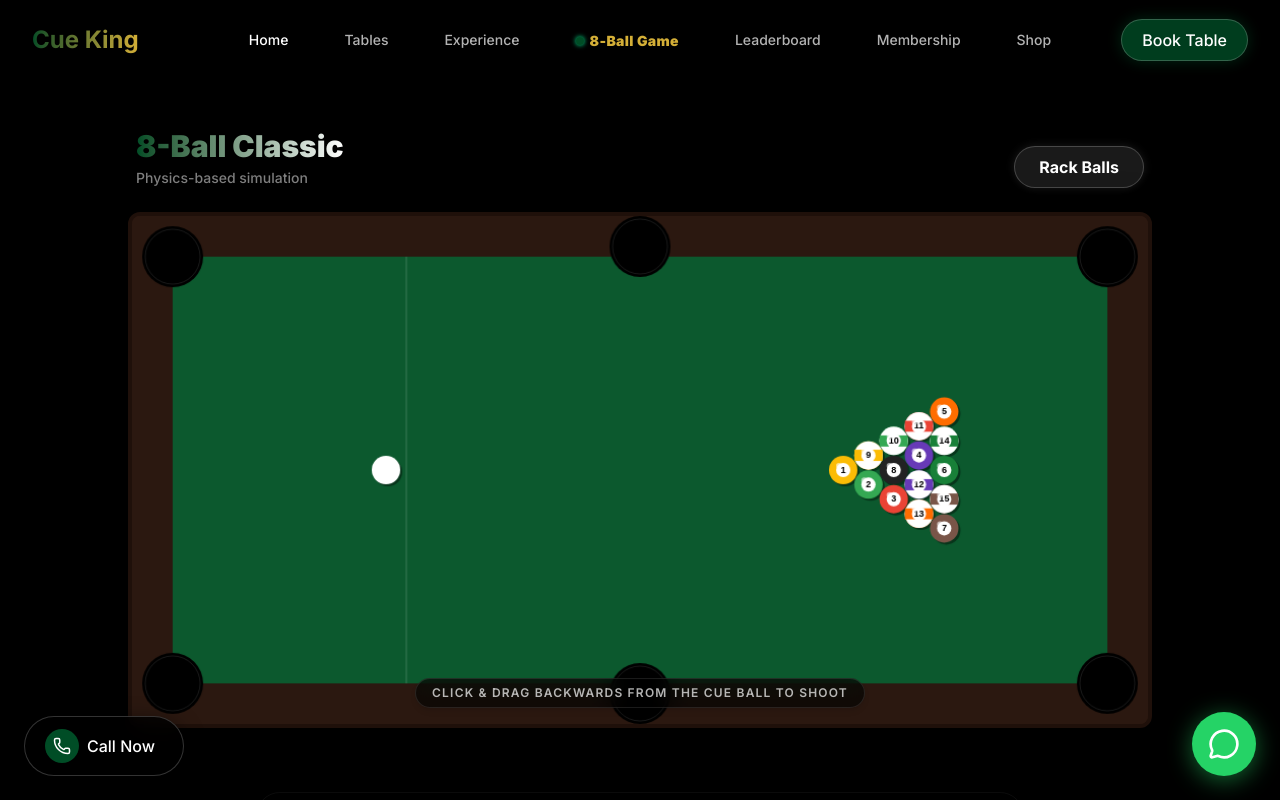
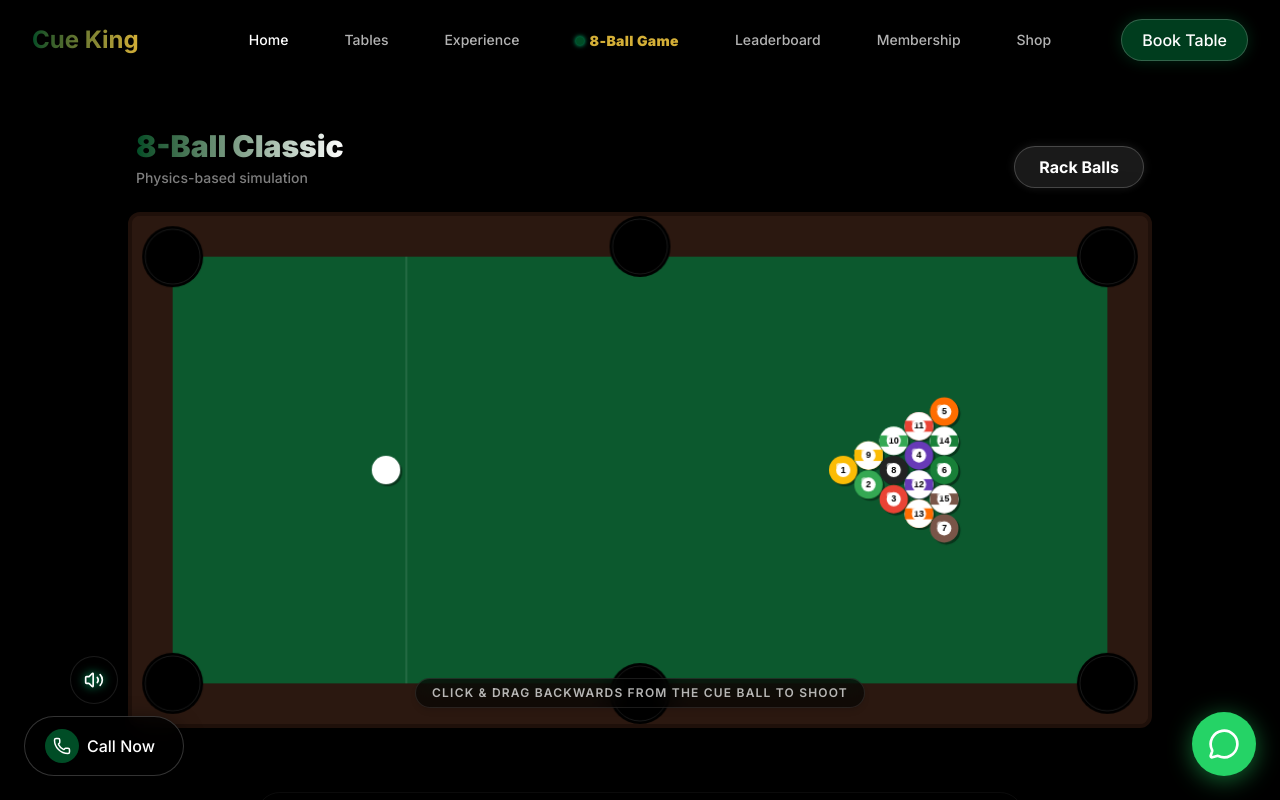
Before and after one commit to Anuragchindaliya/cue-king, a Next.js app: page /play in a window 1280 px wide. Shown: the top 800 px of the page. Built offline with nearby package versions, Linux system fonts and the light colour scheme.

Commit message:
feat: implement global sound management with persistent volume control and integration

```diff
--- a/src/app/layout.tsx
+++ b/src/app/layout.tsx
@@ -4,6 +4,8 @@ import './globals.css';
 import { Navbar } from '@/components/Navbar';
 import { CustomCursor } from '@/components/CustomCursor';
 import { ToastProvider } from '@/components/ToastProvider';
+import { VolumeControl } from '@/components/VolumeControl';
+import { SoundProvider } from '@/components/SoundProvider';
 import { WhatsAppFloat } from '@/components/WhatsAppFloat';
 import { CallToAction } from '@/components/CallToAction';
 
@@ -22,6 +24,7 @@ export default function RootLayout({
   return (
     <html lang="en" className="dark">
       <body className={`${inter.variable} antialiased selection:bg-snookerGreen selection:text-white`}>
+        <SoundProvider>
           <ToastProvider>
             <div className="fixed top-1/4 left-1/4 -translate-x-1/2 -translate-y-1/2 w-96 h-96 bg-snookerGreen rounded-[100%] mix-blend-screen filter blur-[120px] opacity-30 pointer-events-none -z-10"></div>
             <div className="fixed top-3/4 right-1/4 translate-x-1/2 translate-y-1/4 w-80 h-80 bg-goldAccent rounded-[100%] mix-blend-screen filter blur-[120px] opacity-15 pointer-events-none -z-10"></div>
@@ -30,7 +33,9 @@ export default function RootLayout({
             <main>{children}</main>
             <WhatsAppFloat />
             <CallToAction />
+            <VolumeControl />
           </ToastProvider>
+        </SoundProvider>
       </body>
     </html>
   );
--- /dev/null
+++ b/src/components/SoundProvider.tsx
@@ -0,0 +1,37 @@
+'use client';
+import React, { createContext, useContext, useEffect, useState } from 'react';
+
+type SoundContextType = {
+  volume: number;
+  setVolume: (v: number) => void;
+};
+
+const SoundContext = createContext<SoundContextType>({ volume: 0.6, setVolume: () => {} });
+
+export function SoundProvider({ children }: { children: React.ReactNode }) {
+  const [volume, setVolumeState] = useState(0.6);
+
+  useEffect(() => {
+    try {
+      const saved = localStorage.getItem('cue-king-volume');
+      if (saved !== null) {
+        setVolumeState(parseFloat(saved));
+      }
+    } catch(e) {}
+  }, []);
+
+  const setVolume = (v: number) => {
+    setVolumeState(v);
+    try {
+      localStorage.setItem('cue-king-volume', v.toString());
+    } catch(e) {}
+  };
+
+  return (
+    <SoundContext.Provider value={{ volume, setVolume }}>
+      {children}
+    </SoundContext.Provider>
+  );
+}
+
+export const useSoundContext = () => useContext(SoundContext);
--- /dev/null
+++ b/src/components/VolumeControl.tsx
@@ -0,0 +1,55 @@
+'use client';
+import { useSoundContext } from '@/components/SoundProvider';
+import { Volume2, VolumeX, Volume1 } from 'lucide-react';
+import { useState } from 'react';
+
+export function VolumeControl() {
+  const { volume, setVolume } = useSoundContext();
+  const [isOpen, setIsOpen] = useState(false);
+  const [prevVolume, setPrevVolume] = useState(0.6);
+
+  const toggleMute = () => {
+    if (volume > 0) {
+      setPrevVolume(volume);
+      setVolume(0);
+    } else {
+      setVolume(prevVolume || 0.6);
+    }
+  };
+
+  let Icon = Volume2;
+  if (volume === 0) Icon = VolumeX;
+  else if (volume < 0.5) Icon = Volume1;
+
+  return (
+    <div
+      className="fixed bottom-24 left-6 z-50 flex items-center gap-3 transition-all duration-300 pointer-events-auto"
+      onMouseEnter={() => setIsOpen(true)}
+      onMouseLeave={() => setIsOpen(false)}
+    >
+      <div
+        className={`bg-black/80 backdrop-blur-md border border-white/10 rounded-full h-12 flex items-center px-4 overflow-hidden transition-all duration-300 ease-out origin-left ${
+          isOpen ? 'w-32 opacity-100 shadow-[0_0_15px_rgba(0,255,156,0.3)]' : 'w-0 opacity-0 px-0 border-transparent shadow-none'
+        }`}
+      >
+        <input
+          type="range"
+          min="0"
+          max="1"
+          step="0.05"
+          value={volume}
+          onChange={(e) => setVolume(parseFloat(e.target.value))}
+          className="w-full accent-snookerGreen h-1.5 bg-white/20 rounded-full appearance-none cursor-pointer outline-none"
+        />
+      </div>
+
+      <button
+        onClick={toggleMute}
+        className="w-12 h-12 bg-black/80 hover:bg-snookerGreen/20 border border-white/10 hover:border-snookerGreen text-white rounded-full flex items-center justify-center transition-all shadow-[0_0_10px_rgba(0,0,0,0.5)] backdrop-blur-md z-10"
+        title="Volume Control"
+      >
+        <Icon size={20} className={volume > 0 ? "text-white drop-shadow-[0_0_5px_#00ff9c]" : "text-white/40"} />
+      </button>
+    </div>
+  );
+}
--- a/src/components/poolGame/hooks/useGameLoop.ts
+++ b/src/components/poolGame/hooks/useGameLoop.ts
@@ -75,8 +75,9 @@ export function useGameLoop(canvasRef: React.RefObject<HTMLCanvasElement | null>
        const delta = rawDelta / 16.66; // Normalize to approx 60fps multiplier for consistent physics speeds
        lastTime = time;
 
-       const canvasW = canvasRef.current!.width;
-       const canvasH = canvasRef.current!.height;
+       if (!canvasRef.current) return;
+       const canvasW = canvasRef.current.width;
+       const canvasH = canvasRef.current.height;
 
        // 1. Physics update
        // For stability we prevent huge delta jumps on tab switches
--- a/src/hooks/useHitSound.ts
+++ b/src/hooks/useHitSound.ts
@@ -1,19 +1,22 @@
 'use client';
 import { useCallback } from 'react';
+import { useSoundContext } from '@/components/SoundProvider';
 
 export function useHitSound() {
+  const { volume } = useSoundContext();
+
   const playSound = useCallback(() => {
+    if (volume <= 0) return;
     try {
       const audio = new Audio('/sounds/ball-hit.mp3');
-      audio.volume = 0.6;
+      audio.volume = volume;
       audio.play().catch(e => {
         // Autoplay might be blocked if user hasn't interacted yet
-        console.log('Audio playback blocked pending user interaction');
       });
     } catch (e) {
       // Ignore
     }
-  }, []);
+  }, [volume]);
 
   return playSound;
 }
```
Lines whose indentation alone changed are shown as unchanged.
